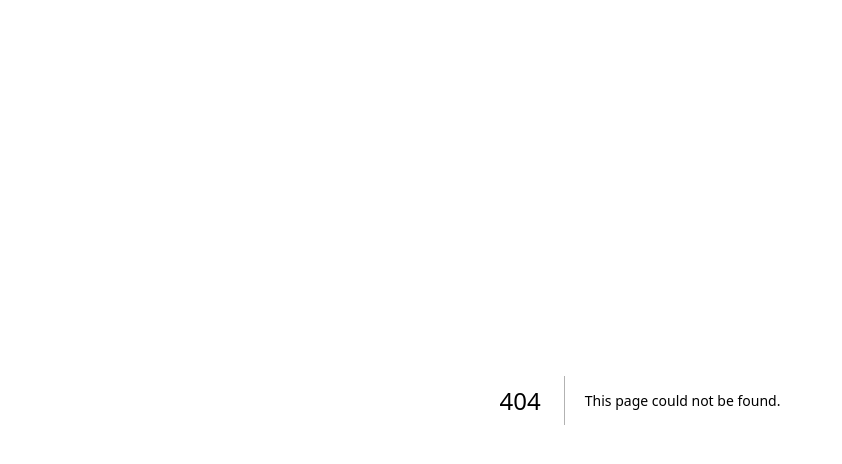
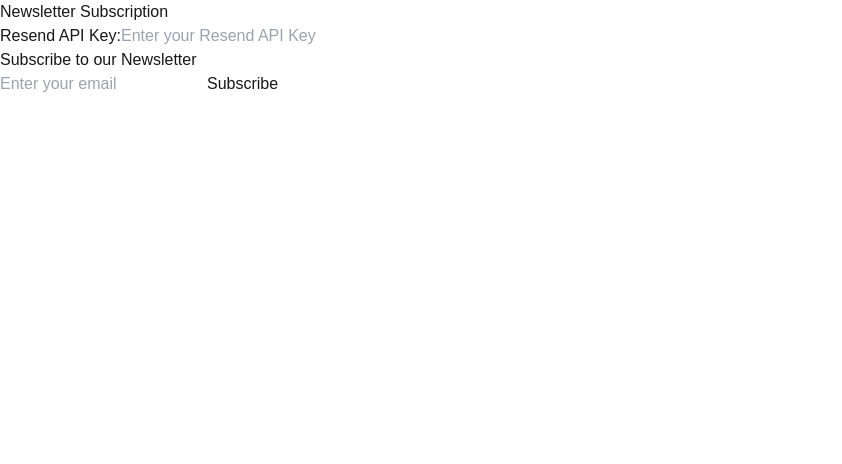
Before and after one commit to DevomB/VMM-Website, a Next.js app: page /newsletter in a window 1280 px wide. Before the commit this address had no page. Shown: the top 464 px of the page, without its empty margins (0-842 px from the left). Built offline with nearby package versions, Linux system fonts and the light colour scheme.

Commit message:
Changes I made cause I am better than you !!!!

```diff
--- /dev/null
+++ b/components/NewsletterForm/NewsletterForm.jsx
@@ -0,0 +1,52 @@
+"use client";
+
+import { useState } from "react";
+
+const NewsletterForm = ({ apiKey }) => {
+    const [email, setEmail] = useState("");
+    const [message, setMessage] = useState("");
+
+    const subscribe = async (e) => {
+        e.preventDefault();
+        setMessage("");
+
+        try {
+            const res = await fetch("/api/subscribe", {
+                method: "POST",
+                headers: {
+                    "Content-Type": "application/json",
+                },
+                body: JSON.stringify({ email, apiKey }),
+            });
+
+            const data = await res.json();
+            if (data.success) {
+                setMessage("Successfully subscribed!");
+                setEmail("");
+            } else {
+                setMessage("Failed to subscribe. Please try again.");
+            }
+        } catch (error) {
+            setMessage("Error occurred while subscribing.");
+        }
+    };
+
+    return (
+        <div>
+            <h2>Subscribe to our Newsletter</h2>
+            <form onSubmit={subscribe}>
+                <input
+                    type="email"
+                    placeholder="Enter your email"
+                    value={email}
+                    onChange={(e) => setEmail(e.target.value)}
+                    required
+                />
+                <button type="submit">Subscribe</button>
+            </form>
+            {message && <p>{message}</p>}
+        </div>
+    );
+};
+
+export default NewsletterForm;
--- a/package.json
+++ b/package.json
@@ -9,6 +9,7 @@
     "lint": "next lint"
   },
   "dependencies": {
+    "axios": "^1.7.7",
     "next": "14.2.13",
     "react": "^18",
     "react-dom": "^18"
--- /dev/null
+++ b/src/app/newsletter/page.tsx
@@ -0,0 +1,26 @@
+"use client";
+
+import { useState } from "react";
+import NewsletterForm from "@/components/NewsletterForm/NewsletterForm.jsx";
+
+export default function NewsletterPage() {
+    const [apiKey, setApiKey] = useState("");
+
+    return (
+        <div>
+            <h1>Newsletter Subscription</h1>
+            <div>
+                <label htmlFor="apiKey">Resend API Key:</label>
+                <input
+                    id="apiKey"
+                    type="text"
+                    placeholder="Enter your Resend API Key"
+                    value={apiKey}
+                    onChange={(e) => setApiKey(e.target.value)}
+                    required
+                />
+            </div>
+            <NewsletterForm apiKey={apiKey} />
+        </div>
+    );
+}
--- a/tsconfig.json
+++ b/tsconfig.json
@@ -18,7 +18,8 @@
       }
     ],
     "paths": {
-      "@/components/*": ["./components/*"]
+      "@/components/*": ["./components/*"],
+      "@/api/*" : ["./api/*"]
     }
   },
   "include": ["next-env.d.ts", "**/*.ts", "**/*.tsx", ".next/types/**/*.ts"],
```
Also changed, not shown: api/subscribe/route.js (added, +47 -0 lines), .prettierrc.json (added), 1 other file (tests, documents, lock files or other folders).
